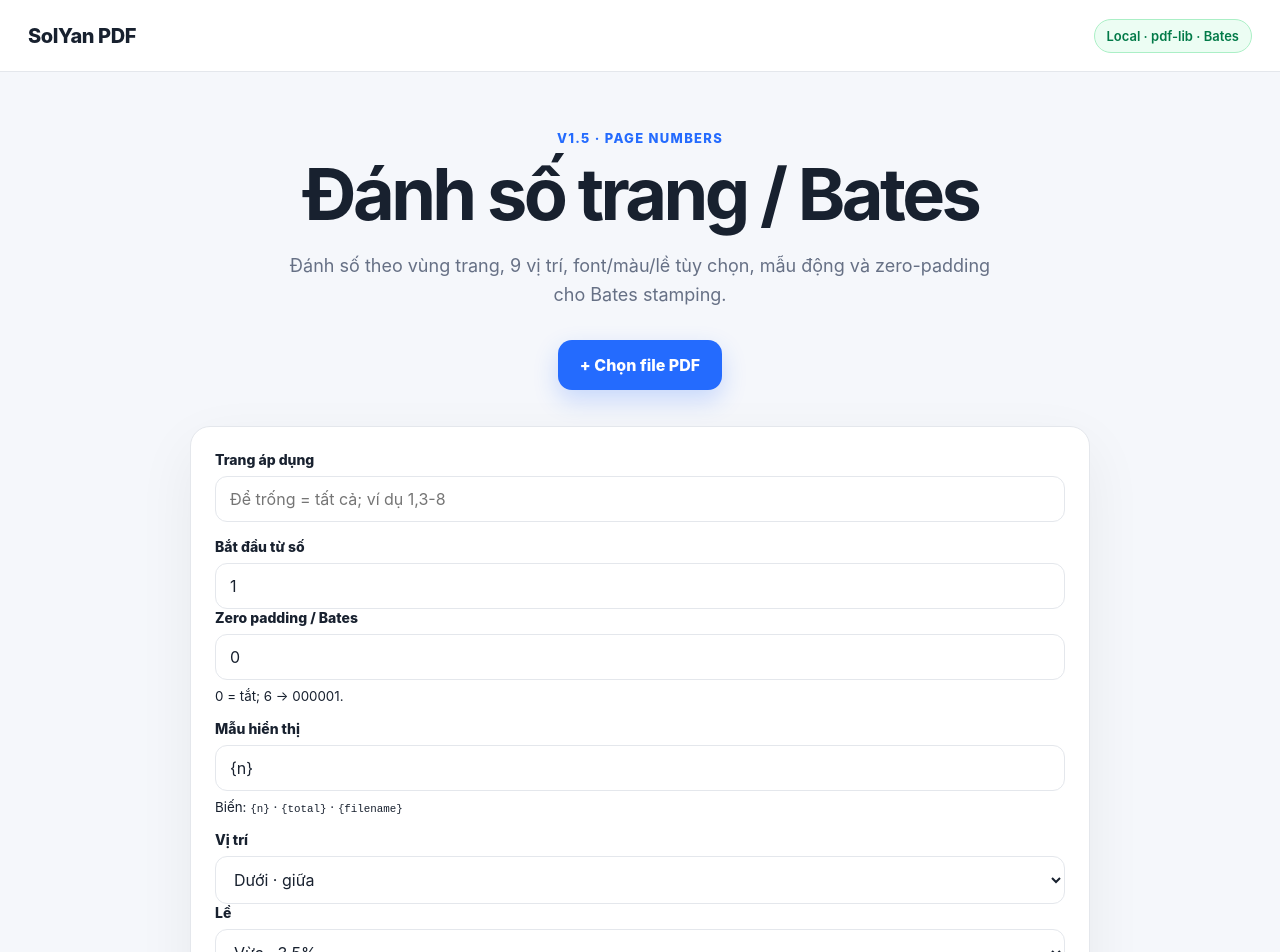
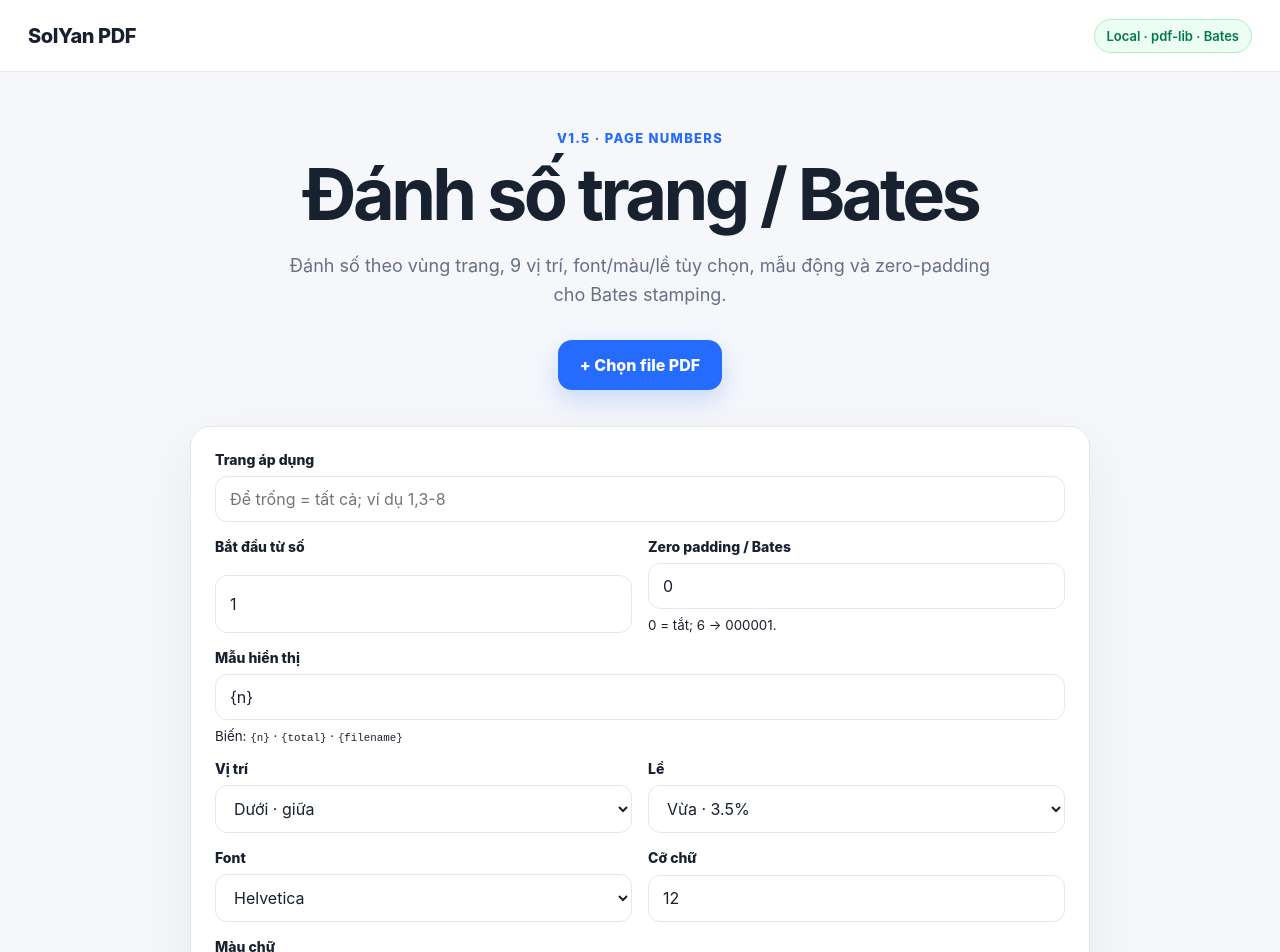
Before and after one commit to solyan842/SolYan-PDF, a Next.js app in the folder frontend/: page /page-numbers in a window 1280 px wide. Shown: the top 952 px of the page. Built offline with nearby package versions, Linux system fonts and the light colour scheme.

Commit message:
fix(page-numbers): keep layout self-contained

```diff
--- a/frontend/app/page-numbers/page.tsx
+++ b/frontend/app/page-numbers/page.tsx
@@ -24,6 +24,8 @@
   { value: 8, label: 'Dưới · giữa' },
   { value: 9, label: 'Dưới · phải' },
 ];
+
+const TWO_COLUMN_STYLE = { display: 'grid', gridTemplateColumns: 'repeat(auto-fit, minmax(220px, 1fr))', gap: 16 } as const;
 
 type FontChoice = 'helvetica' | 'times' | 'courier';
 
@@ -127,19 +129,19 @@
     <section className="workspace form-workspace">
       <label className="field"><span>Trang áp dụng</span><input value={pages} onChange={(e)=>setPages(e.target.value)} placeholder="Để trống = tất cả; ví dụ 1,3-8" /></label>
 
-      <div className="grid-2">
+      <div style={TWO_COLUMN_STYLE}>
         <label className="field"><span>Bắt đầu từ số</span><input type="number" value={start} onChange={(e)=>setStart(Number(e.target.value))}/></label>
         <label className="field"><span>Zero padding / Bates</span><input type="number" min="0" max="12" value={zeroPad} onChange={(e)=>setZeroPad(Number(e.target.value))}/><small>0 = tắt; 6 → 000001.</small></label>
       </div>
 
       <label className="field"><span>Mẫu hiển thị</span><input value={template} maxLength={200} onChange={(e)=>setTemplate(e.target.value)} placeholder="Page {n} of {total}"/><small>Biến: <code>{'{n}'}</code> · <code>{'{total}'}</code> · <code>{'{filename}'}</code></small></label>
 
-      <div className="grid-2">
+      <div style={TWO_COLUMN_STYLE}>
         <label className="field"><span>Vị trí</span><select value={position} onChange={(e)=>setPosition(Number(e.target.value) as PageNumberPosition)}>{POSITION_OPTIONS.map((item)=><option key={item.value} value={item.value}>{item.label}</option>)}</select></label>
         <label className="field"><span>Lề</span><select value={margin} onChange={(e)=>setMargin(e.target.value as PageNumberMargin)}><option value="small">Nhỏ · 2%</option><option value="medium">Vừa · 3.5%</option><option value="large">Lớn · 5%</option><option value="x-large">Rất lớn · 7.5%</option></select></label>
       </div>
 
-      <div className="grid-2">
+      <div style={TWO_COLUMN_STYLE}>
         <label className="field"><span>Font</span><select value={fontChoice} onChange={(e)=>setFontChoice(e.target.value as FontChoice)}><option value="helvetica">Helvetica</option><option value="times">Times Roman</option><option value="courier">Courier</option></select></label>
         <label className="field"><span>Cỡ chữ</span><input type="number" min="6" max="72" step="1" value={fontSize} onChange={(e)=>setFontSize(Number(e.target.value))}/></label>
       </div>
```
